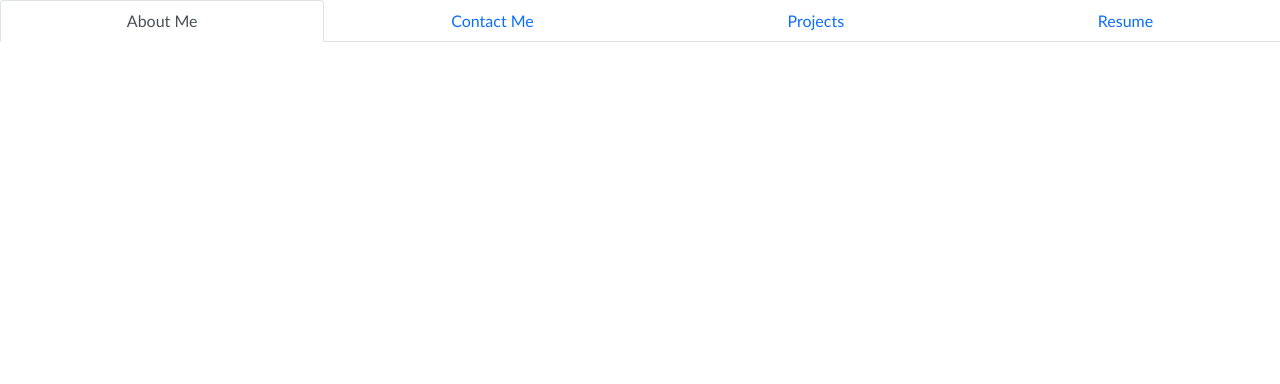
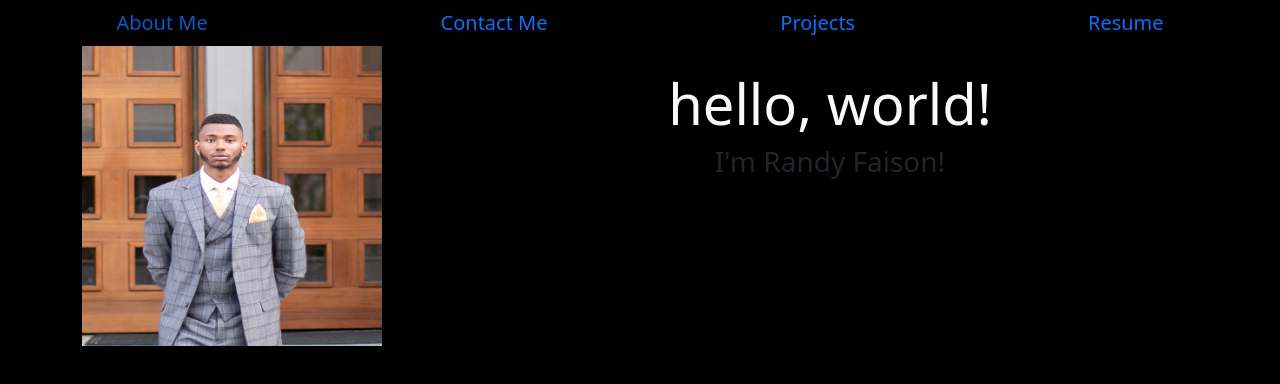
Before and after one commit to randyfasion/Portfolio, a React (Create React App) app in the folder myapp/: page / in a window 1280 px wide. Shown: the top 384 px of the page. Built offline with nearby package versions, Linux system fonts and the light colour scheme; the HTML template or start-up script is replaced by a standard one.

Commit message:
picture and jumbotron added

```diff
--- a/myapp/public/index.html
+++ b/myapp/public/index.html
@@ -2,14 +2,14 @@
 <html lang="en">
   <head>
     <meta charset="utf-8" />
-    <link rel="icon" href="%PUBLIC_URL%/favicon.ico" />
+    <link rel="icon" href="./IMG_7147.jpg" />
     <meta name="viewport" content="width=device-width, initial-scale=1" />
     <meta name="theme-color" content="#000000" />
     <meta
       name="description"
       content="Web site created using create-react-app"
     />
-    <link rel="apple-touch-icon" href="%PUBLIC_URL%/logo192.png" />
+    <link rel="apple-touch-icon" href="./IMG_7147.jpg" />
     <!--
       manifest.json provides metadata used when your web app is installed on a
       user's mobile device or desktop. See https://developers.google.com/web/fundamentals/web-app-manifest/
@@ -24,7 +24,7 @@
       work correctly both with client-side routing and a non-root public URL.
       Learn how to configure a non-root public URL by running `npm run build`.
     -->
-    <title>React App</title>
+    <title>Randy Faison</title>
   </head>
   <body>
     <noscript>You need to enable JavaScript to run this app.</noscript>
--- a/myapp/src/App.css
+++ b/myapp/src/App.css
@@ -1,5 +1,8 @@
-/* general styles the apply to the whole app */
+/* general styles the apply to the whole app
+
+
 * {
+
   box-sizing: border-box;
   margin: 0;
   padding: 0;
@@ -33,4 +36,8 @@ h3 {
   margin: auto;
   color: rgb(66, 171, 231);
   font-size: 20px;
+} */
+
+*{
+  background-color: black;
 }
--- a/myapp/src/App.js
+++ b/myapp/src/App.js
@@ -1,29 +1,21 @@
-import './App.css';
+import React from 'react'
+import './App.css'
+import Header from './components/Header'
+import Aboutme from './pages/Aboutme'
 // import BucketList from './pages/Bucket-List.js';
-import{ Nav } from 'react-bootstrap'
-import 'bootstrap/dist/css/bootstrap.min.css'
+// import{ Nav } from 'react-bootstrap'
+// import 'bootstrap/dist/css/bootstrap.min.css'
 
-function App() {
+
+
+const App = () => {
   return (
-    <Nav fill variant="tabs" defaultActiveKey="/home">
-    <Nav.Item>
-      <Nav.Link href="/home">About Me</Nav.Link>
-    </Nav.Item>
-    <Nav.Item>
-      <Nav.Link eventKey="link-1">Contact Me</Nav.Link>
-    </Nav.Item>
-    <Nav.Item>
-      <Nav.Link eventKey="link-2">Projects</Nav.Link>
-    </Nav.Item>
-    <Nav.Item>
-      <Nav.Link eventKey="link-3">Resume</Nav.Link>
-    </Nav.Item>
-  </Nav>
-
-    // <div className="bucket-app">
-    //   <BucketList />
-    // </div>
-  );
+    <div>
+      <Header />
+      <Aboutme />
+      {/* <img src="/images/Randy.jpg"alt="" /> */}
+    </div>
+  )
 }
 
-export default App;
+export default App
--- /dev/null
+++ b/myapp/src/components/Header.js
@@ -0,0 +1,36 @@
+import React from 'react'
+//import bootstrap
+import{ Nav } from 'react-bootstrap'
+import 'bootstrap/dist/css/bootstrap.min.css'
+
+
+const styles = {
+    NavStyle: {
+      // background: 'red',
+      fontSize: '20px',
+      textDecoration: 'none'
+    }
+};
+
+
+const Aboutme = () => {
+    return (
+        <Nav className="header" style={styles.NavStyle} fill variant="" defaultActiveKey="/home">
+    <Nav.Item>
+      <Nav.Link className="links"  href="/home">About Me</Nav.Link>
+    </Nav.Item>
+    <Nav.Item>
+      <Nav.Link eventKey="link-1">Contact Me</Nav.Link>
+    </Nav.Item>
+    <Nav.Item>
+      <Nav.Link eventKey="link-2">Projects</Nav.Link>
+    </Nav.Item>
+    <Nav.Item>
+      <Nav.Link eventKey="link-3">Resume</Nav.Link>
+    </Nav.Item>
+  </Nav>
+
+    )
+}
+
+export default Aboutme
--- /dev/null
+++ b/myapp/src/pages/Aboutme.js
@@ -0,0 +1,36 @@
+
+import React from 'react'
+import { Container,Col, Jumbotron, Row } from 'react-bootstrap';
+import 'bootstrap/dist/css/bootstrap.min.css'
+
+const Aboutme = () => {
+    return (
+        <>
+        {/* <img
+        src={require("../images/IMG_7147.png")} alt="" >
+        </img> */}
+    <Jumbotron fluid className="mb-0">
+        <Container>
+          <Row>
+            <Col sm={12} md={6}lg={4} className="justify-content-center">
+            <img src="/images/Randy.jpg"alt=""
+                roundedCircle
+                width="300vw"
+                height="300vw"/>
+            </Col>
+            <Col className="pl-md-5">
+                <h1 className="display-4 text-center text-lg-left text-light p-0-lg pt-4">
+                  hello, world!</h1>
+                <p className="text-dark text-center text-md-left h3">
+                  I'm Randy Faison!
+                </p>
+            </Col>
+          </Row>
+        </Container>
+      </Jumbotron>
+
+</>
+    )
+}
+
+export default Aboutme
```
Also changed, not shown: myapp/public/images/Randy.jpg (added), myapp/src/index.css (added).
